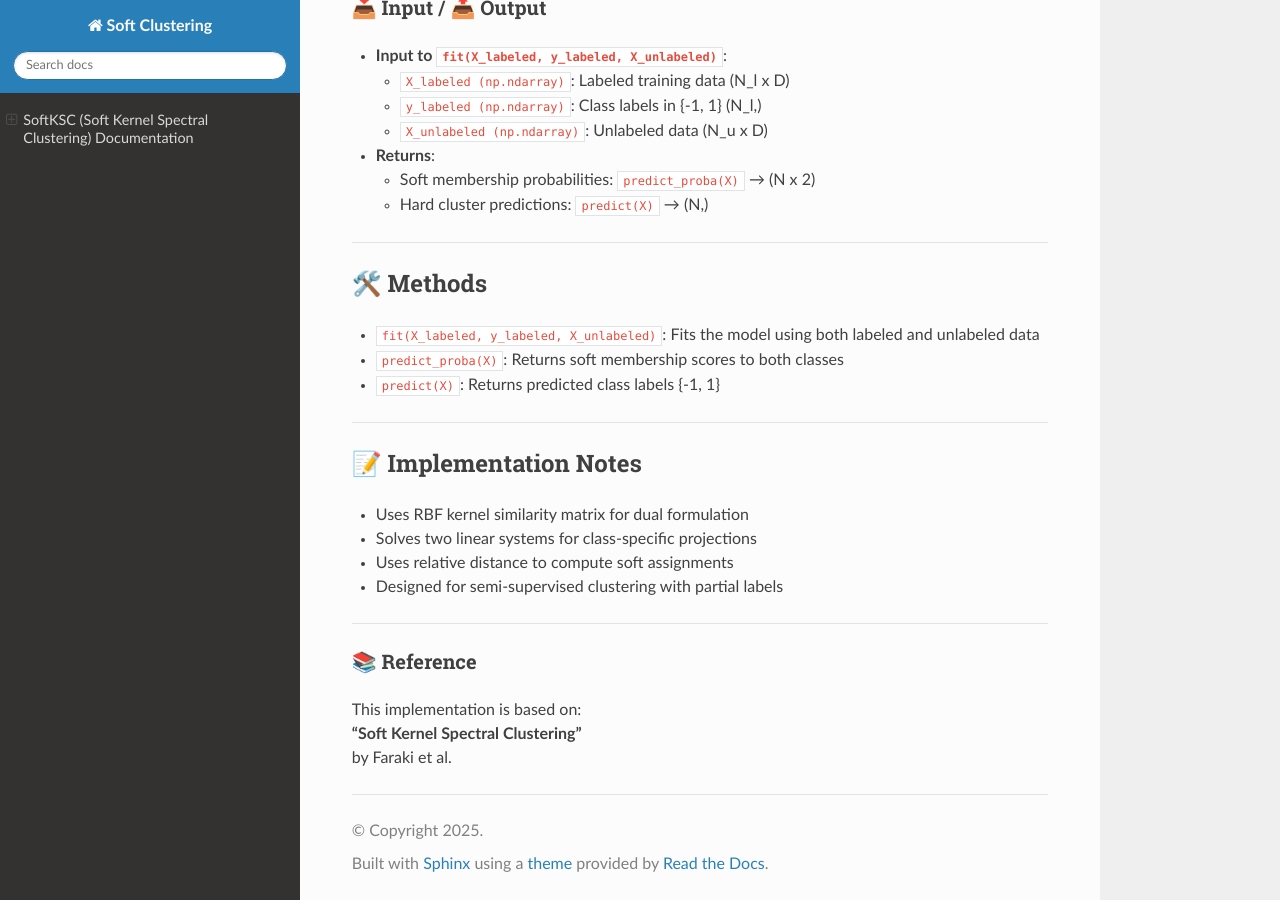
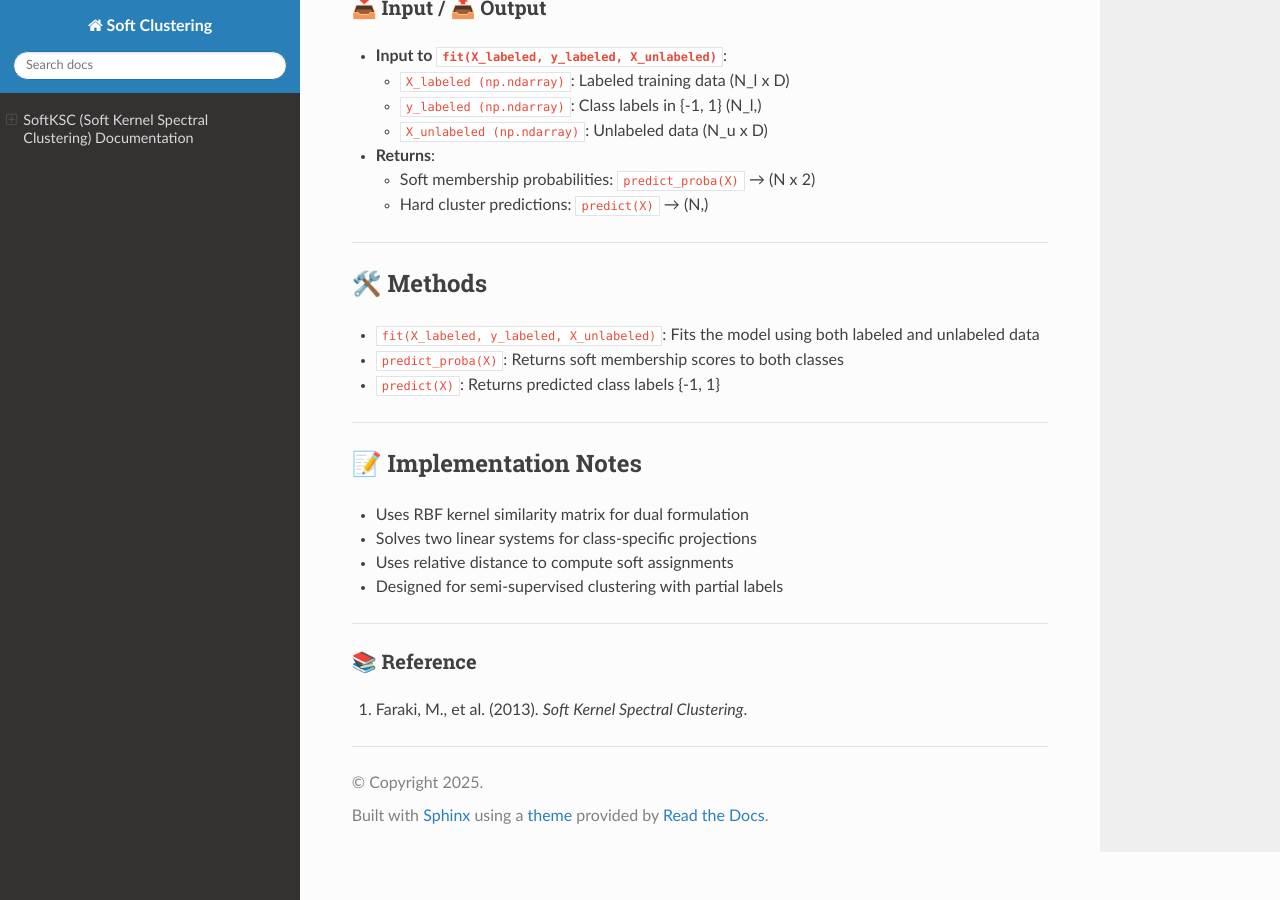
Before and after one commit to soft-clustering/soft-clustering, a Sphinx documentation site: the page built from docs/source/softksc.md, in a window 1280 px wide and 900 px high, scrolled down 1283 px. Built offline with Sphinx 7.4.7 and the Read the Docs theme 3.1.0, drawn with Linux system fonts in a browser that asks for light colours.

Commit message:
Update softksc.md

```diff
--- a/docs/source/softksc.md
+++ b/docs/source/softksc.md
@@ -85,6 +85,4 @@ print("Soft Probabilities:", model.predict_proba(X))
 
 ### 📚 Reference
 
-This implementation is based on:
-**"Soft Kernel Spectral Clustering"**
-by Faraki et al.
+1. Faraki, M., et al. (2013). *Soft Kernel Spectral Clustering*.
```
